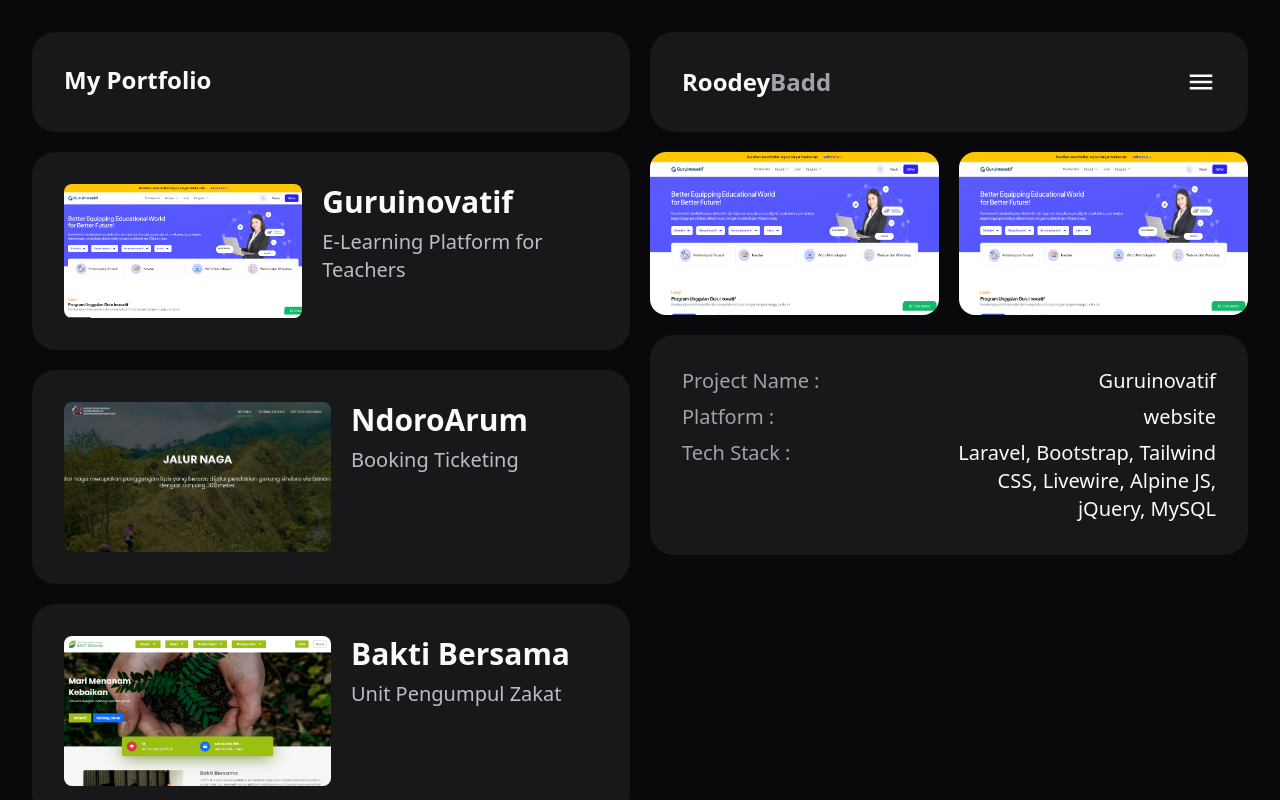
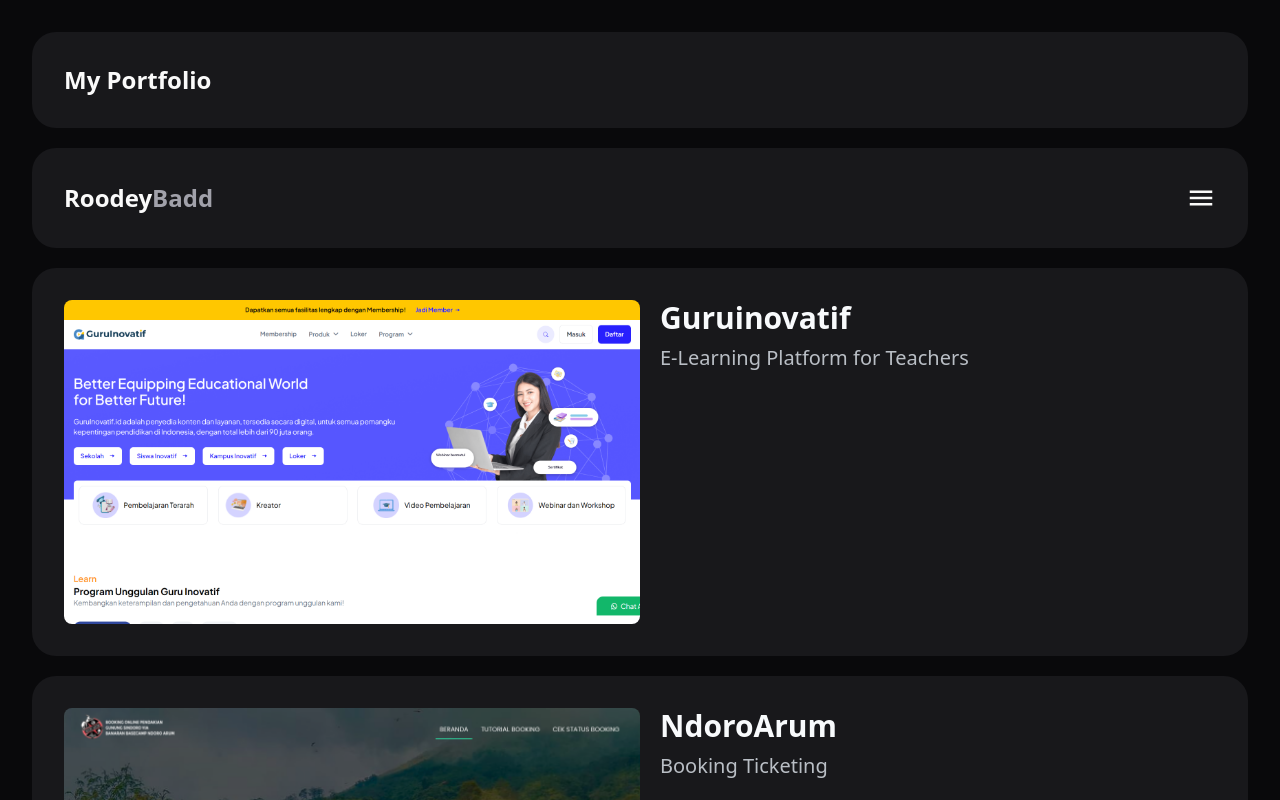
Before and after one commit to roodey21/portfolio-vue, a Vue app: page /portfolio in a window 1280 px wide. Shown: the top 800 px of the page. Built offline with nearby package versions, Linux system fonts and the light colour scheme.

Commit message:
fix sticky

```diff
--- a/src/App.vue
+++ b/src/App.vue
@@ -16,11 +16,11 @@
 
 </script>
 <template>
-  <div class="relative overflow-hidden p-4 md:p-8">
+  <div class="relative p-4 md:p-8">
     <RouterView
       @show-navbar="showNavbar = !showNavbar"
     />
-    <div class="fixed top-0 w-72 transition-all ease-in-out duration-700 delay-200 bg-zinc-900 h-screen p-16 text-slate-50 flex flex-col"
+    <div class="fixed top-0 md:w-72 transition-all ease-in-out duration-700 delay-200 bg-zinc-900 h-screen p-16 text-slate-50 flex flex-col"
       :class="{'right-0': showNavbar === true, '-right-1/2': showNavbar === false}"
     >
       <div class="navbar-wrapper text-right">
--- a/src/views/PortfolioView.vue
+++ b/src/views/PortfolioView.vue
@@ -16,14 +16,14 @@
 </script>
 
 <template>
-  <main id="home" class="container grid grid-cols-12 gap-5 relative overflow-hidden">
-    <div class="col-span-6 md:col-span-12 row">
-        <CardBasic class="col-6">
+  <main id="home" class="container grid grid-cols-12 gap-5 relative">
+    <div class="col-12 md:col-6 md:col-span-12 row">
+        <CardBasic class="col-12 order-2 md:order-1 md:col-6 hidden md:block">
             <div class="flex flex-row justify-between items-center">
                 <h3 class="font-semibold text-2xl">My Portfolio</h3>
             </div>
         </CardBasic>
-        <CardBasic class="col-6">
+        <CardBasic class="col-12 order-1 md:order-2 md:col-6">
             <div class="flex flex-row justify-between items-center">
                 <h3 class="font-semibold text-2xl">Roodey<span class="text-zinc-400">Badd</span></h3>
                 <span class="material-icons menu-icon !text-3xl hover:cursor-pointer"
@@ -33,12 +33,12 @@
         </CardBasic>
     </div>
     <div class="col-12 row">
-        <div class="col-6 row">
-            <CardBasic v-for="portfolio in portfolios" :key="portfolio" class="col-12 flex flex-row gap-5 hover:cursor-pointer"
+        <div class="col-12 md:col-6 row">
+            <CardBasic v-for="portfolio in portfolios" :key="portfolio" class="col-12 flex flex-row flex-wrap gap-5 hover:cursor-pointer"
                 @click="showDetail(portfolio)"
                 :class="{'bg-zinc-800': portfolioActive && portfolio.id == portfolioActive.id}"
             >
-                <div class="w-1/2 aspect-video rounded-lg overflow-hidden bg-cover bg-top"
+                <div class="w-full md:w-1/2 aspect-video rounded-lg overflow-hidden bg-cover bg-top"
                     :style="{ 'background-image': `url('${portfolio.cover}')` }"
                 >
                 </div>
@@ -48,8 +48,8 @@
                 </div>
             </CardBasic>
         </div>
-        <div class="col-6 gap-5" v-if="portfolioActive">
-            <div class="sticky top-0 flex flex-col gap-5" id="sticky-card">
+        <div class="col-12 hidden md:block md:col-6 gap-5" v-if="portfolioActive">
+            <div class="sticky top-5 h-min flex flex-col gap-5" id="sticky-card">
                 <div class="image grid grid-cols-2 gap-5">
                     <img :src="image" v-for="image in portfolioActive.images" :key="image" alt="" class="rounded-2xl aspect-video">
                 </div>
```
